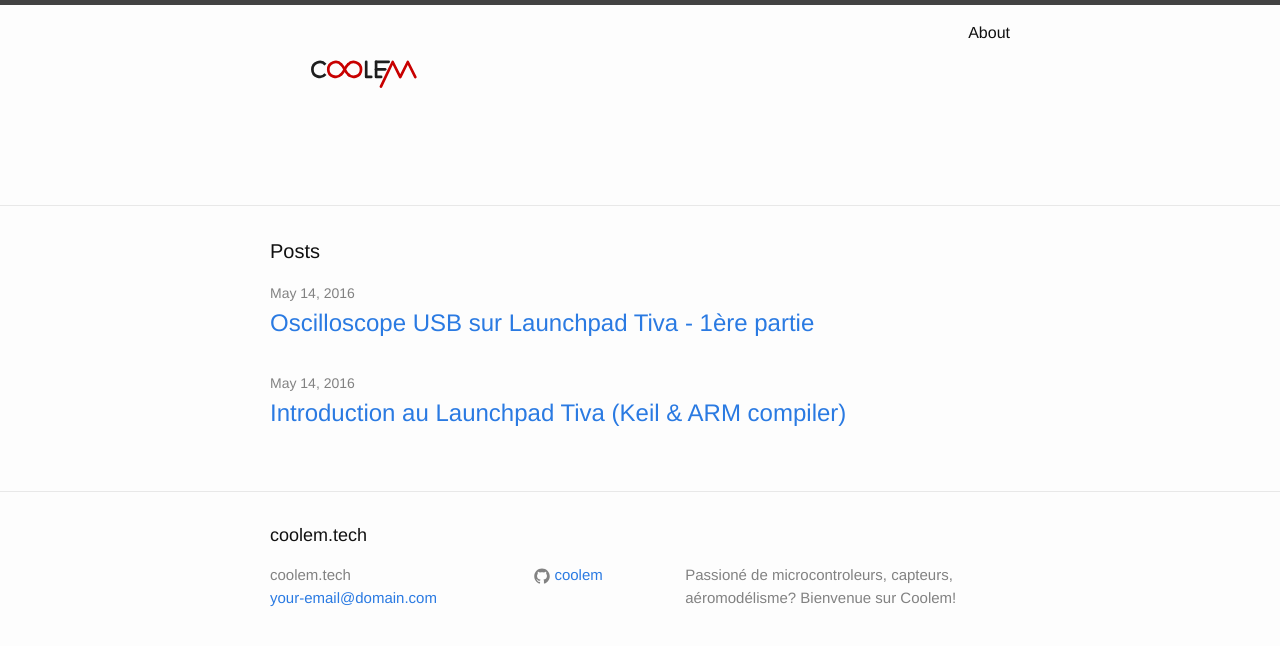
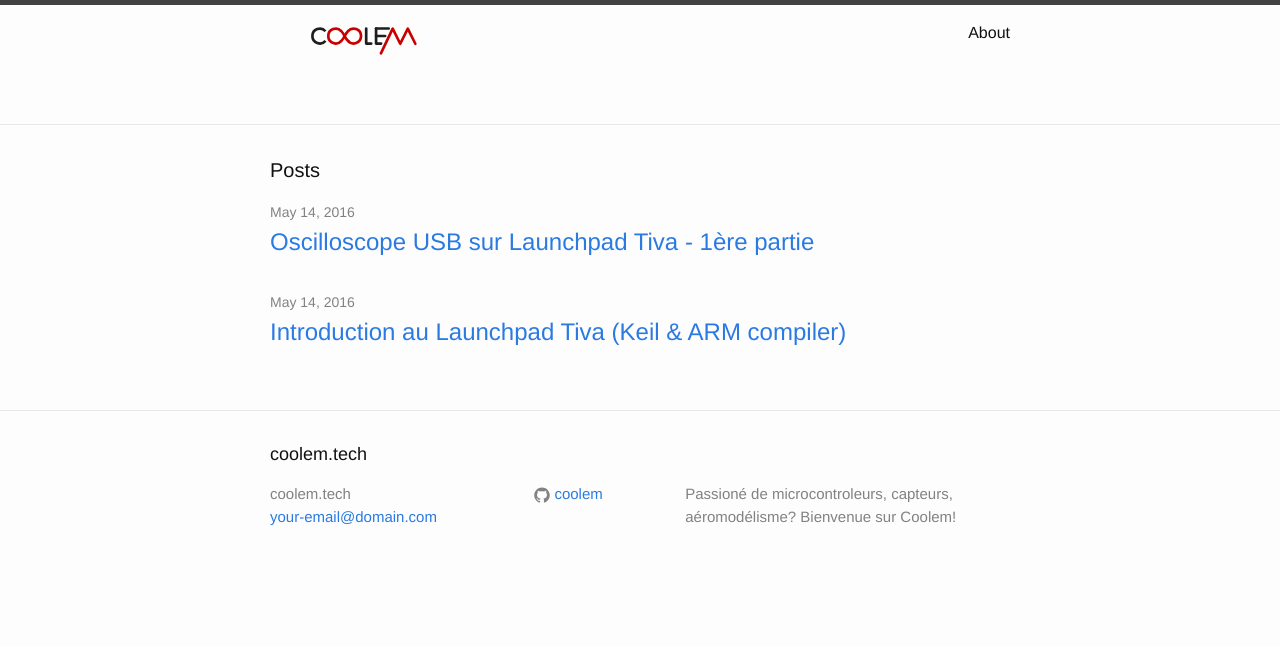
Before and after one commit to coolem/coolem.github.io, a Jekyll site: the page built from index.html, in a window 1280 px wide. Shown: the top 646 px of the page. Built offline with Jekyll 4.4.1, drawn with Linux system fonts in a browser that asks for light colours.

Commit message:
Update header.html

```diff
--- a/_includes/header.html
+++ b/_includes/header.html
@@ -1,11 +1,11 @@
 <header class="site-header">
 
-  <div class="wrapper" style="height:200px">
+  <div class="wrapper">
 
     <!--<a class="site-title" href="{{ site.baseurl }}/">{{ site.title }}</a>
 	-->
 	<a class="site-title" href="{{ site.baseurl }}/">
-		<svg viewBox="0 0 1200 900" width="200" height="100">
+		<svg viewBox="0 300 1200 900" width="200" height="100">
 			<use xlink:href="{{ site.baseurl }}/img/drawing3.svg#svg2" >
 		</svg>
 	</a>
```
